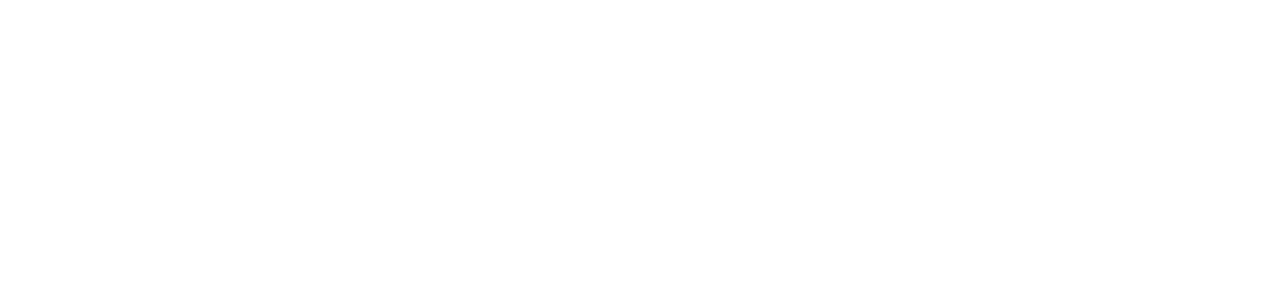
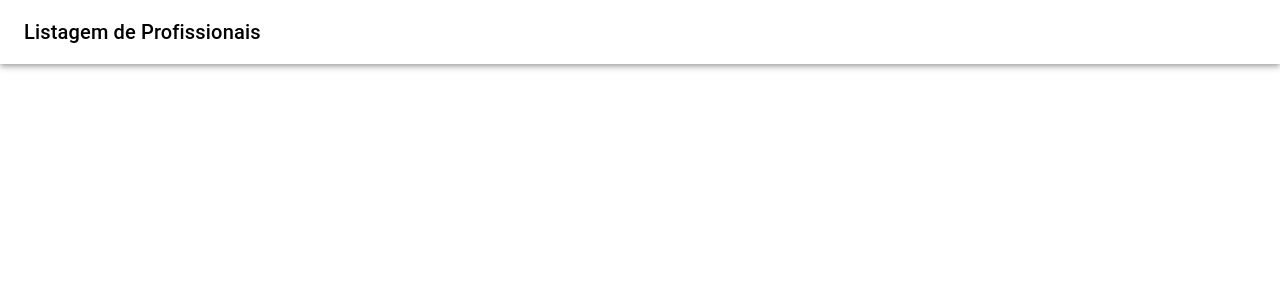
Before and after one commit to anderson-souza/teste-elotech, a React (Create React App) app in the folder frontend/: page / in a window 1280 px wide. Shown: the top 300 px of the page. Built offline with nearby package versions, Linux system fonts and the light colour scheme.

Commit message:
Criado Header do App Adicionado algumas dependências

```diff
--- a/frontend/package.json
+++ b/frontend/package.json
@@ -3,6 +3,8 @@
   "version": "0.1.0",
   "private": true,
   "dependencies": {
+    "@material-ui/core": "^4.7.0",
+    "@material-ui/icons": "^4.5.1",
     "normalize.css": "^8.0.1",
     "react": "^16.12.0",
     "react-dom": "^16.12.0",
--- a/frontend/src/App.js
+++ b/frontend/src/App.js
@@ -1,8 +1,16 @@
 import React from 'react';
+import Container from '@material-ui/core/Container';
+import Header from './components/Header/Header';
 
 function App() {
   return (
     <div className="App">
+
+      <Header />
+
+      <Container>
+
+      </Container>
 
     </div>
   );
--- /dev/null
+++ b/frontend/src/components/Header/Header.jsx
@@ -0,0 +1,15 @@
+import React from 'react'
+import { AppBar, Toolbar, Typography } from '@material-ui/core'
+import './style.css'
+
+export default function Header() {
+    return (
+        <div className="header">
+            <AppBar position="static">
+                <Toolbar className="header--toolbar">
+                    <Typography className="header--toolbar--typhograpy" variant="h6">Listagem de Profissionais</Typography>
+                </Toolbar>
+            </AppBar>
+        </div>
+    )
+}
--- /dev/null
+++ b/frontend/src/components/Header/style.css
@@ -0,0 +1,9 @@
+.header--toolbar {
+    background-color: white;
+}
+
+.header--toolbar--typhograpy {
+
+    color: black;
+
+}
```
Also changed, not shown: 1 other file (tests, documents, lock files or other folders).
